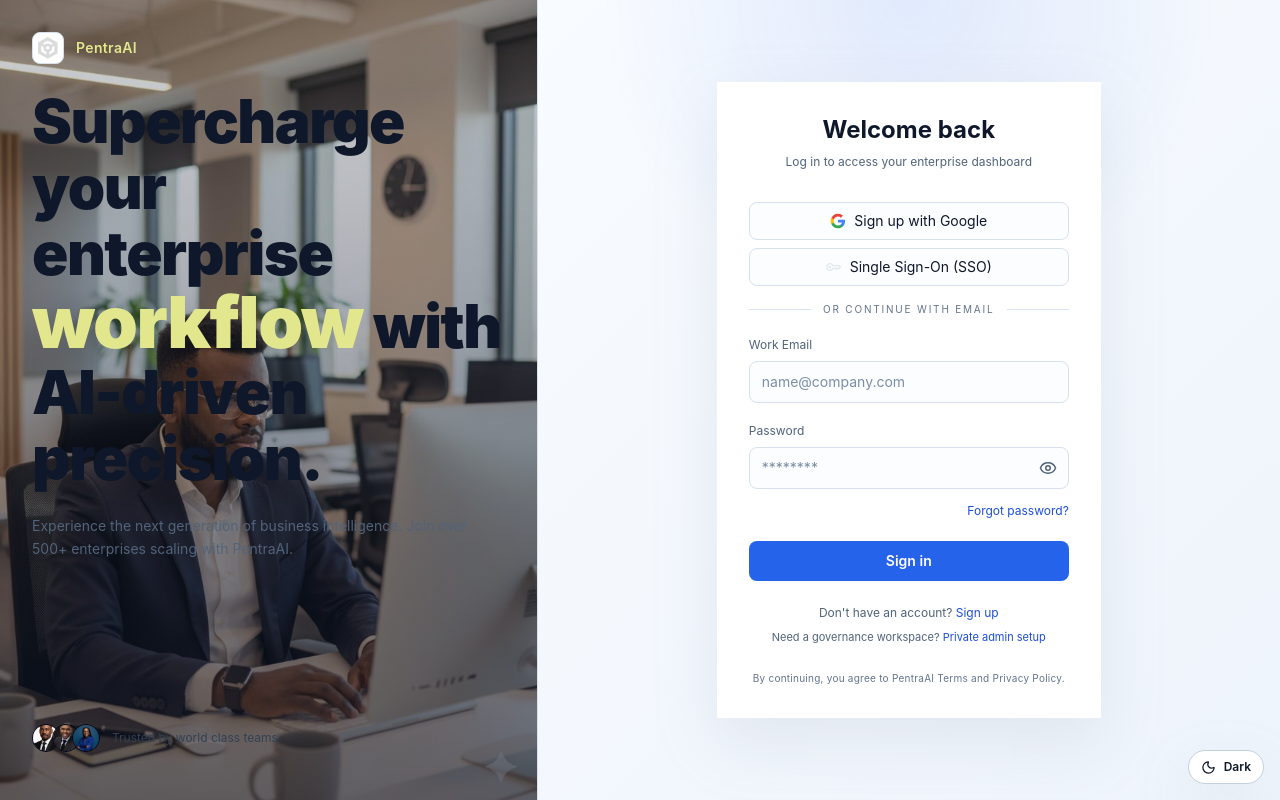
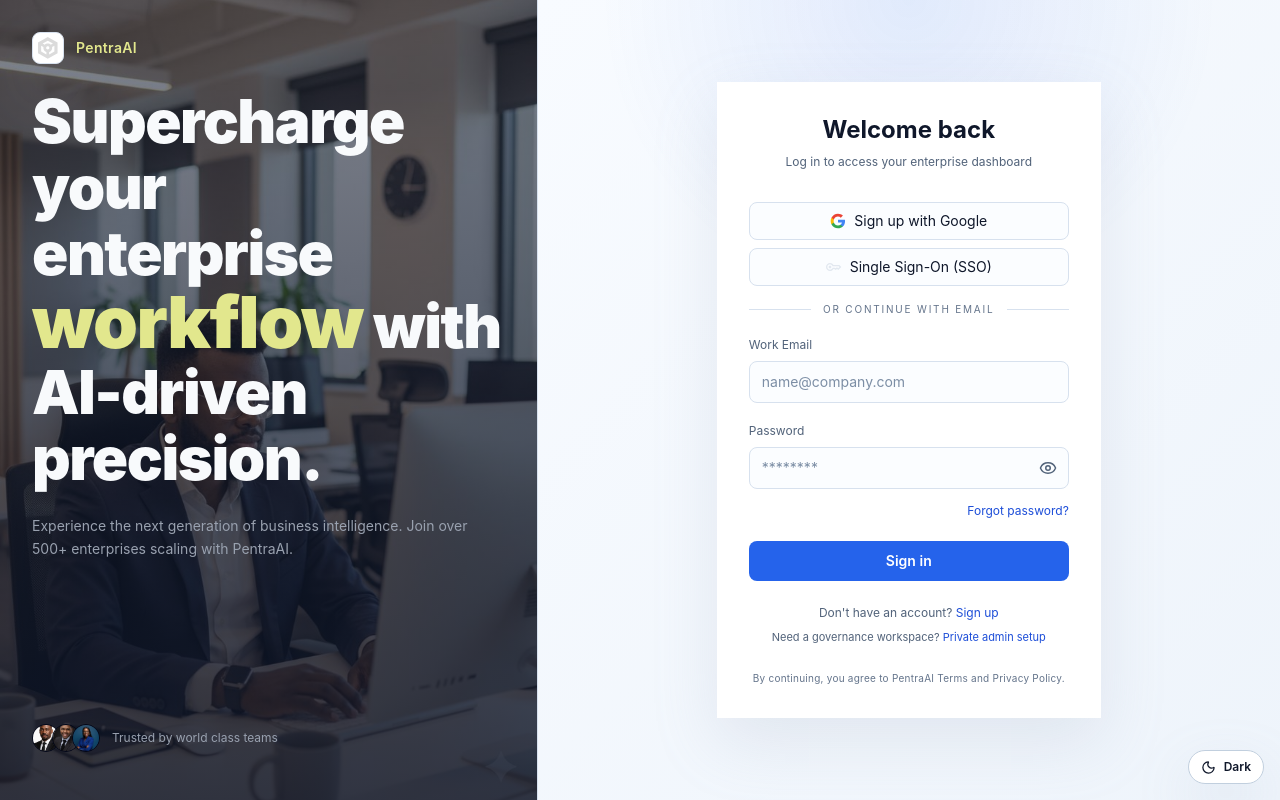
Before and after one commit to raji-ayyub/multi-agent-startup-simulator, a React (Vite) app in the folder frontend/: page /login in a window 1280 px wide. Built offline with nearby package versions, Linux system fonts and the light colour scheme; no server answers.

Commit message:
fix theme colors

```diff
--- a/frontend/src/components/layout/AuthLayout.jsx
+++ b/frontend/src/components/layout/AuthLayout.jsx
@@ -16,7 +16,7 @@
 
         <div className="relative z-10 flex h-full flex-col justify-between px-8 py-10">
           <div className="mt-12">
-            <h2 className="app-heading text-6xl font-black leading-[1.1] tracking-tight">
+            <h2 className="text-[#f8fafc] text-6xl font-black leading-[1.1] tracking-tight">
               Supercharge your
               <br />
               enterprise
@@ -27,7 +27,7 @@
               <br />
               precision.
             </h2>
-            <p className="auth-copy mt-6 text-sm leading-relaxed">
+            <p className="text-gray-400 mt-6 text-sm leading-relaxed">
               Experience the next generation of business intelligence. Join over
               500+ enterprises scaling with PentraAI.
             </p>
@@ -44,7 +44,7 @@
                 />
               ))}
             </div>
-            <p className="auth-trust text-xs">Trusted by world class teams</p>
+            <p className="text-gray-400 text-xs">Trusted by world class teams</p>
           </div>
         </div>
       </div>
--- a/frontend/src/index.css
+++ b/frontend/src/index.css
@@ -28,7 +28,7 @@
   --shell-bg: #05090f;
   --main-bg: #0b1017;
   --sidebar-bg: #070b11;
-  --panel-bg: #0f1623;
+  --panel-bg: #0f162309;
   --panel-alt: #111b2d;
   --panel-subtle: rgba(15, 23, 42, 0.58);
   --panel-hover: rgba(30, 41, 59, 0.82);
@@ -54,7 +54,7 @@
   --shadow-elevated: 0 24px 60px rgba(2, 6, 23, 0.45);
   --auth-stage: radial-gradient(circle at top, rgba(30, 64, 175, 0.18), transparent 35%),
     linear-gradient(135deg, #020617 0%, #08111f 100%);
-  --auth-side-overlay: linear-gradient(180deg, rgba(2, 6, 23, 0.28), rgba(2, 6, 23, 0.88));
+  --auth-side-overlay: linear-gradient(180deg, rgba(2, 6, 23, 0.699), rgba(2, 6, 23, 0.918));
   --marketing-bg: #05080f;
   --marketing-panel: #0b1322;
   --landing-page-bg: #05080f;
@@ -151,7 +151,7 @@
   --shadow-elevated: 0 24px 60px rgba(148, 163, 184, 0.18);
   --auth-stage: radial-gradient(circle at top, rgba(37, 99, 235, 0.1), transparent 35%),
     linear-gradient(135deg, #f8fbff 0%, #eef4fb 100%);
-  --auth-side-overlay: linear-gradient(180deg, rgba(15, 23, 42, 0.18), rgba(15, 23, 42, 0.62));
+  --auth-side-overlay: linear-gradient(180deg, rgba(15, 23, 42, 0.521), rgba(15, 23, 42, 0.842));
   --marketing-bg: #f4f7fc;
   --marketing-panel: #ffffff;
   --landing-page-bg: #f4f7fc;
```
